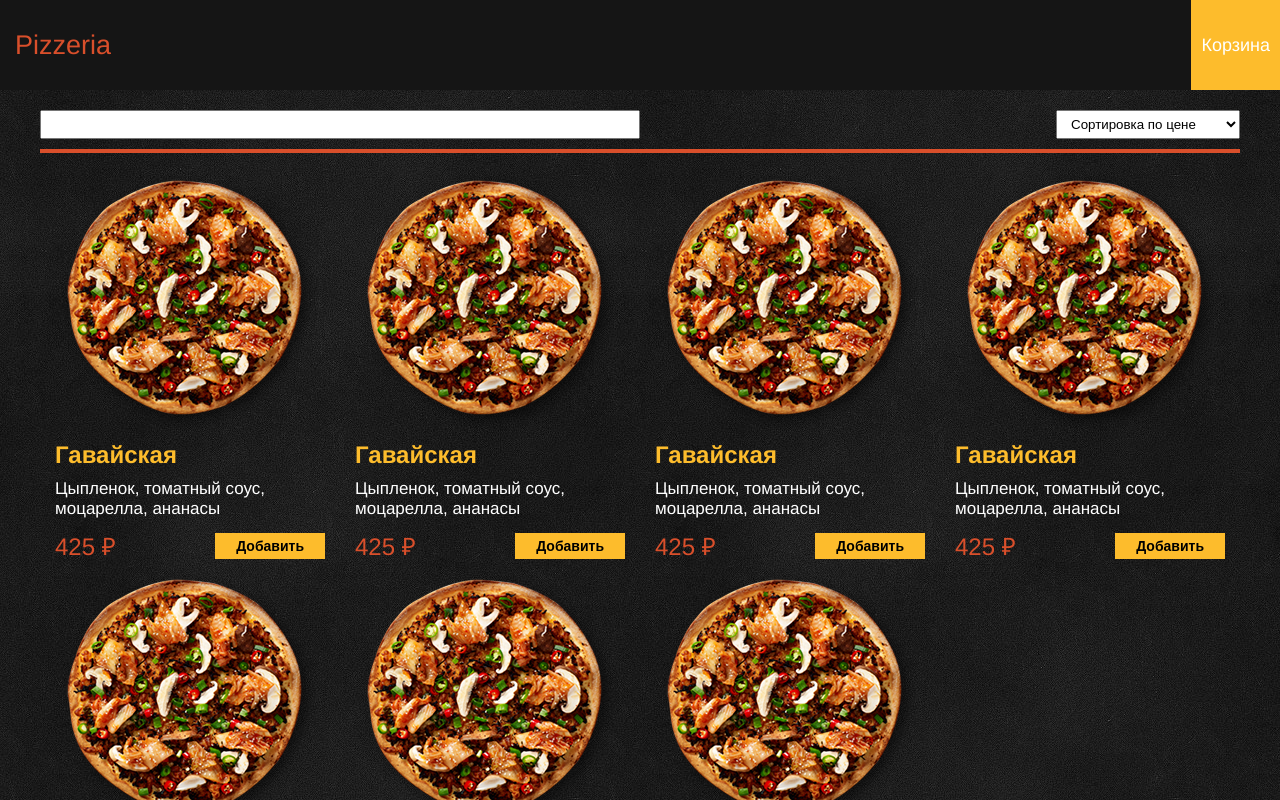
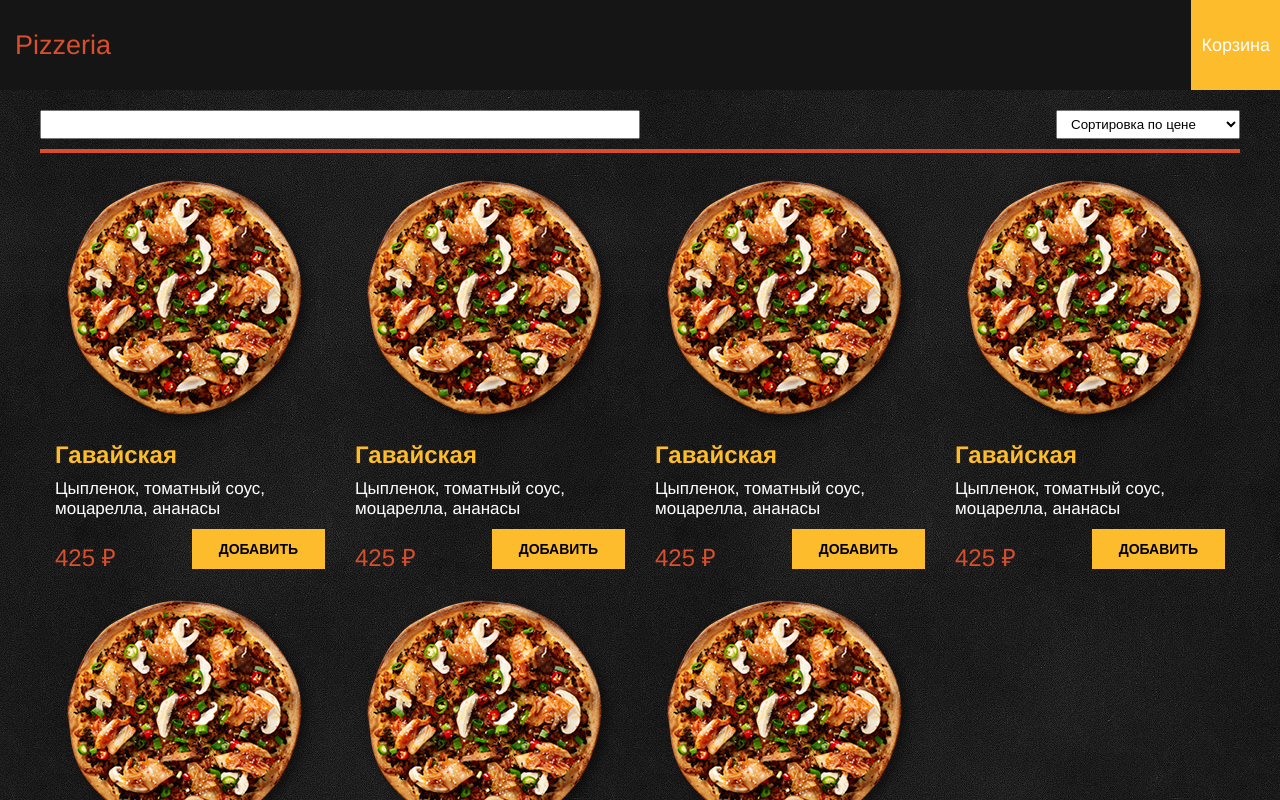
Before and after one commit to jozhik-prav/pizzaria-test, a Vue app in the folder Pizzeria/ClientApp/: page / in a window 1280 px wide. Shown: the top 800 px of the page. Built offline with nearby package versions, Linux system fonts and the light colour scheme.

Commit message:
Поправила кнопку в карточке товара

```diff
--- a/Pizzeria/ClientApp/src/App.vue
+++ b/Pizzeria/ClientApp/src/App.vue
@@ -44,16 +44,33 @@ html {
   -moz-osx-font-smoothing: grayscale;
 }
 
-#nav {
-  padding: 30px;
+.btn {
+    margin-bottom: 14px;
+    padding: 10px 25px;
+    font-size: 14px;
+    font-weight: 700;
+    border-width: 2px;
+    border-style: solid;
+    transition: all 0.3s;
+    text-transform: uppercase;
+    background: transparent;
+    cursor: pointer;
+}
 
-  a {
-    font-weight: bold;
-    color: #2c3e50;
+.btn-primary {
+    background-color: #fdbc2c;
+    border-color: #fdbc2c;
+    &:hover {
+        background: #D94F2B;
+        color: #fff;
+    }
+}
 
-    &.router-link-exact-active {
-      color: #42b983;
+.btn-outline-primary {
+    border-color: #fdbc2c;
+    color: #fff;
+    &:hover {
+        background: #D94F2B;
     }
-  }
 }
 </style>
--- a/Pizzeria/ClientApp/src/components/MenuItem.vue
+++ b/Pizzeria/ClientApp/src/components/MenuItem.vue
@@ -9,7 +9,7 @@
         </div>
         <div class="card-footer">
             <p class="card-price">425 ₽</p>
-            <button class="card-btn">Добавить</button>
+            <button class="btn btn-primary">Добавить</button>
         </div>
     </div>
 </template>
--- a/Pizzeria/ClientApp/src/views/Basket.vue
+++ b/Pizzeria/ClientApp/src/views/Basket.vue
@@ -52,34 +52,4 @@ export default class Basket extends Vue {}
         display: flex;
         justify-content: space-between;
     }
-
-    .btn {
-        margin-bottom: 14px;
-        padding: 10px 25px;
-        font-size: 14px;
-        font-weight: 700;
-        border-width: 2px;
-        border-style: solid;
-        transition: all 0.3s;
-        text-transform: uppercase;
-        background: transparent;
-        cursor: pointer;
-    }
-
-    .btn-primary {
-        background-color: #fdbc2c;
-        border-color: #fdbc2c;
-        &:hover {
-            background: #D94F2B;
-            color: #fff;
-        }
-    }
-
-    .btn-outline-primary {
-        border-color: #fdbc2c;
-        color: #fff;
-        &:hover {
-            background: #D94F2B;
-        }
-    }
 </style>
```
